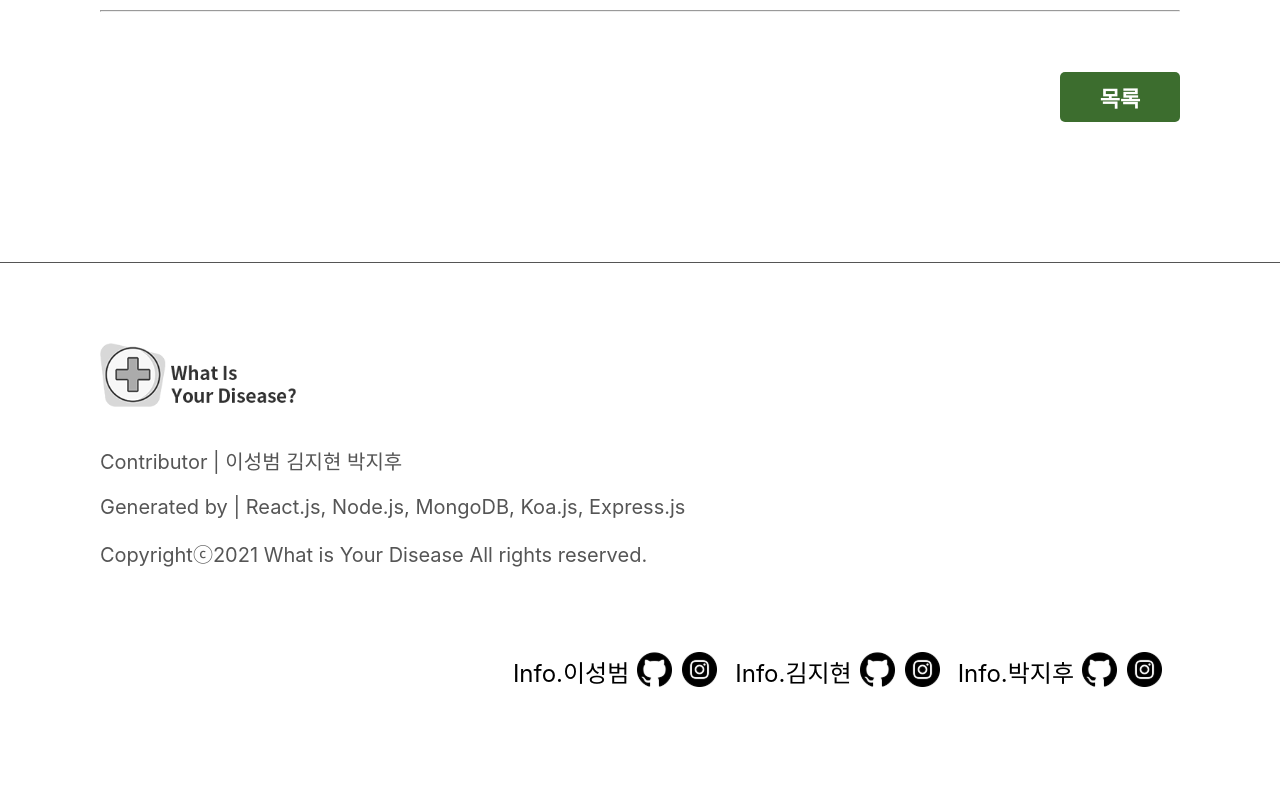
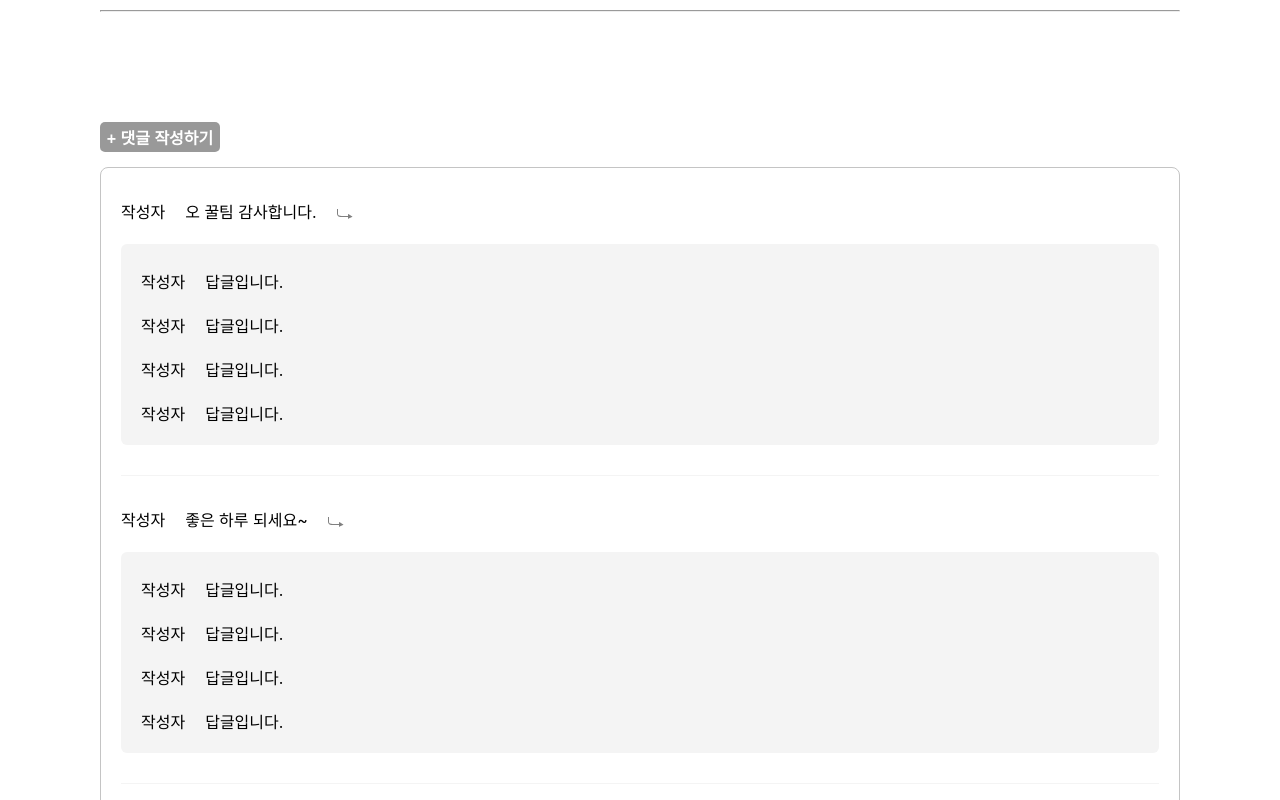
Before and after one commit to baaami/What-is-your-disease, a React (Create React App) app in the folder frontend/: page /posts/detail/1 in a window 1280 px wide. Shown: the part 360-1160 px from the top of the page. Before the commit the page ends 1131 px from the top, so only its background shows below. Built offline with nearby package versions, Linux system fonts and the light colour scheme; no server answers.

Commit message:
[FrontEnd] [수정사항] 1. 인기게시글 리스트 스타일 변경 2. 회원정보 필수입력사항 미입력시 경고 띄움 3. Search page 삭제 [개발사항] 1. 포스트 상세페이지 댓글/답글 UI 구현

```diff
--- a/frontend/src/layout/Header.tsx
+++ b/frontend/src/layout/Header.tsx
@@ -12,7 +12,6 @@ import CategoryPosts from 'pages/Posts/CategoryPosts'
 import InfoForm from '../pages/Members/InfoForm'
 import PostsEdit from '../pages/Posts/Edit'
 import PostsDetail from '../pages/Posts/Detail'
-import Search from '../pages/Search'
 import Kauth from '../pages/Kauth'
 import Nauth from '../pages/Nauth'
 import Gauth from '../pages/Gauth'
@@ -74,7 +73,6 @@ export default function Header(props: IHeaderProps) {
         <Route path="/posts/category/lists/:type" component={CategoryPosts} />
         <Route path="/posts/edit" component={PostsEdit} />
         <Route path="/posts/detail/:postId" component={PostsDetail} />
-        <Route path="/search" component={Search} />
         <Route path="/api/auth/callback/kakao" component={Kauth} />
         <Route path="/api/auth/callback/naver" component={Nauth} />
         <Route path="/api/auth/callback/google" component={Gauth} />
--- a/frontend/src/pages/Members/InfoForm/index.tsx
+++ b/frontend/src/pages/Members/InfoForm/index.tsx
@@ -54,8 +54,12 @@ export default function InfoForm(props: IInfoFormProps) {
     await API.auth
       .updateUserInfo(req_data)
       .then((res: any) => {
-        alert('회원정보 수정에 성공하였습니다.')
-        history.push('/mypage')
+        if (name && age && gender) {
+          alert('회원정보 수정에 성공하였습니다.')
+          history.push('/mypage')
+        } else {
+          alert('필수 사항을 모두 입력해주세요.')
+        }
       })
       .catch((e) => {
         console.log(e)
--- a/frontend/src/pages/Posts/Detail.tsx
+++ b/frontend/src/pages/Posts/Detail.tsx
@@ -1,12 +1,18 @@
 import React, { useEffect, useState } from 'react'
 import { RouteComponentProps, useHistory } from 'react-router-dom'
-import { PostsDetailContainer } from 'styles/PostsDetail.styles'
+import {
+  PostsDetailContainer,
+  CommentsSection,
+  Buttons,
+} from 'styles/PostsDetail.styles'
 import Search from 'components/Search'
 import Button from 'components/Button'
 import API from 'service/api'
 import { useRecoilState } from 'recoil'
 import { currentUserInfo } from 'store/userInfo'
 import { PostModel } from 'model/postsModel'
+import reply from '../../assets/img/reply.svg'
+
 interface IPostsDetailProps {}
 
 // export interface PostModel {
@@ -58,6 +64,12 @@ export default function PostsDetail(props: RouteComponentProps) {
     window.scrollTo({ top: 0 })
   }, [])
 
+  const Comments = [
+    { txt: '오 꿀팀 감사합니다.' },
+    { txt: '좋은 하루 되세요~' },
+    { txt: '감사합니다:)' },
+  ]
+
   return (
     <PostsDetailContainer className="wrap">
       <Search />
@@ -72,7 +84,37 @@ export default function PostsDetail(props: RouteComponentProps) {
         className="postContents"
         dangerouslySetInnerHTML={{ __html: post?.body }}
       ></section>
-      <section className="buttonRow">
+      <Button type="button" className="commentsBtn" onClick={undefined}>
+        + 댓글 작성하기
+      </Button>
+      <CommentsSection className="wrap">
+        {Comments.map((comment, idx) => {
+          return (
+            <div className="comment" key={idx}>
+              <span>{`작성자`}</span>
+              {comment.txt}
+              <Button type="button" className="replyBtn" onClick={undefined}>
+                <img src={reply} alt="답글 아이콘" />
+              </Button>
+              <div className="replyWrap">
+                <div className="reply">
+                  <span>{`작성자`}</span>답글입니다.
+                </div>
+                <div className="reply">
+                  <span>{`작성자`}</span>답글입니다.
+                </div>
+                <div className="reply">
+                  <span>{`작성자`}</span>답글입니다.
+                </div>
+                <div className="reply">
+                  <span>{`작성자`}</span>답글입니다.
+                </div>
+              </div>
+            </div>
+          )
+        })}
+      </CommentsSection>
+      <Buttons className="buttonRow">
         {post.user?._id === userInfo?._id && (
           <>
             <Button
@@ -90,7 +132,7 @@ export default function PostsDetail(props: RouteComponentProps) {
         <Button type="button" onClick={() => history.push('/')}>
           목록
         </Button>
-      </section>
+      </Buttons>
     </PostsDetailContainer>
   )
 }
--- a/frontend/src/pages/Search/index.tsx
+++ /dev/null
@@ -1,7 +0,0 @@
-import * as React from 'react'
-
-interface ISearchProps {}
-
-export default function Search(props: ISearchProps) {
-  return <div></div>
-}
--- a/frontend/src/styles/Home.styles.ts
+++ b/frontend/src/styles/Home.styles.ts
@@ -211,7 +211,8 @@ export const PopularPostBanner = styled.div`
 
   .popularPostContainer {
     display: flex;
-    justify-content: space-between;
+    justify-content: center;
+    gap: 20px;
 
     @media (max-width: 768px) {
       flex-direction: column;
@@ -227,8 +228,8 @@ export const PopularPostBanner = styled.div`
 
       @media (max-width: 1014px) {
         width: 260px;
-        height: 320px;
-        margin-bottom: 35px;
+        height: 340px;
+        margin-bottom: 10px;
       }
 
       @media (max-width: 768px) {
--- a/frontend/src/styles/PostsDetail.styles.ts
+++ b/frontend/src/styles/PostsDetail.styles.ts
@@ -4,7 +4,8 @@ export const PostsDetailContainer = styled.div`
   padding-top: 170px;
 
   & .postTitle {
-    font-size: 22px;
+    font-size: 26px;
+    font-weight: 500;
     margin-top: 100px;
     margin-bottom: 30px;
   }
@@ -20,17 +21,67 @@ export const PostsDetailContainer = styled.div`
   }
 
   & .postContents {
-    padding: 30px;
-    font-size: 22px;
+    margin-bottom: 50px;
+    padding: 30px 0;
+    font-size: 20px;
   }
 
-  & .buttonRow {
-    display: flex;
-    justify-content: flex-end;
-    gap: 10px;
+  .commentsBtn {
+    width: 120px;
+    height: 30px;
+    font-size: 16px;
+    background: #999;
+    color: white;
+  }
+`
+export const CommentsSection = styled.div`
+  padding: 0 20px;
+  margin: 15px 0 50px;
+  border: 1px solid #c4c4c4;
+  border-radius: 8px;
 
-    & .delBtn {
-      background-color: gray;
+  .comment {
+    padding: 30px 0;
+    border-bottom: 1px solid #f4f4f4;
+
+    &:last-of-type {
+      border: none;
+    }
+
+    span {
+      margin-right: 20px;
+    }
+
+    .replyBtn {
+      width: fit-content;
+      height: fit-content;
+      background: transparent;
+
+      img {
+        position: relative;
+        top: 3px;
+        margin-left: 20px;
+      }
+    }
+
+    .replyWrap {
+      margin-top: 20px;
+      padding: 5px 20px 20px;
+      background: #f4f4f4;
+      border-radius: 6px;
+
+      .reply {
+        margin-top: 20px;
+      }
     }
   }
 `
+export const Buttons = styled.div`
+  display: flex;
+  justify-content: flex-end;
+  gap: 10px;
+
+  & .delBtn {
+    background-color: gray;
+  }
+`
```
Also changed, not shown: frontend/src/assets/img/reply.svg (added).
